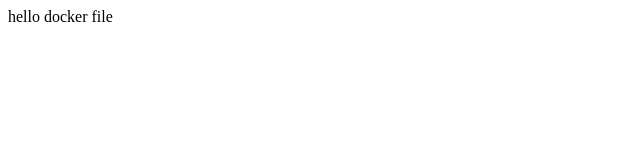
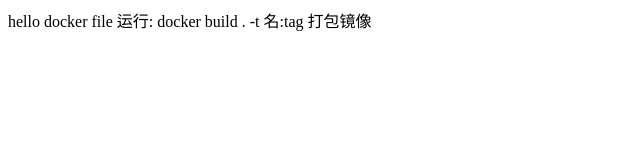
Before and after one commit to NetCloud2017/dockerfile, a plain HTML site: page index.html in a window 1280 px wide. Shown: the whole page, without its empty margins (0-640 px from the left). Drawn offline with Linux system fonts and the light colour scheme.

```diff
--- a/index.html
+++ b/index.html
@@ -6,5 +6,7 @@
   </head>
   <body>
     hello  docker file
+
+    运行: docker build . -t 名:tag 打包镜像
   </body>
 </html>
```
Also changed, not shown: 1 other file.
